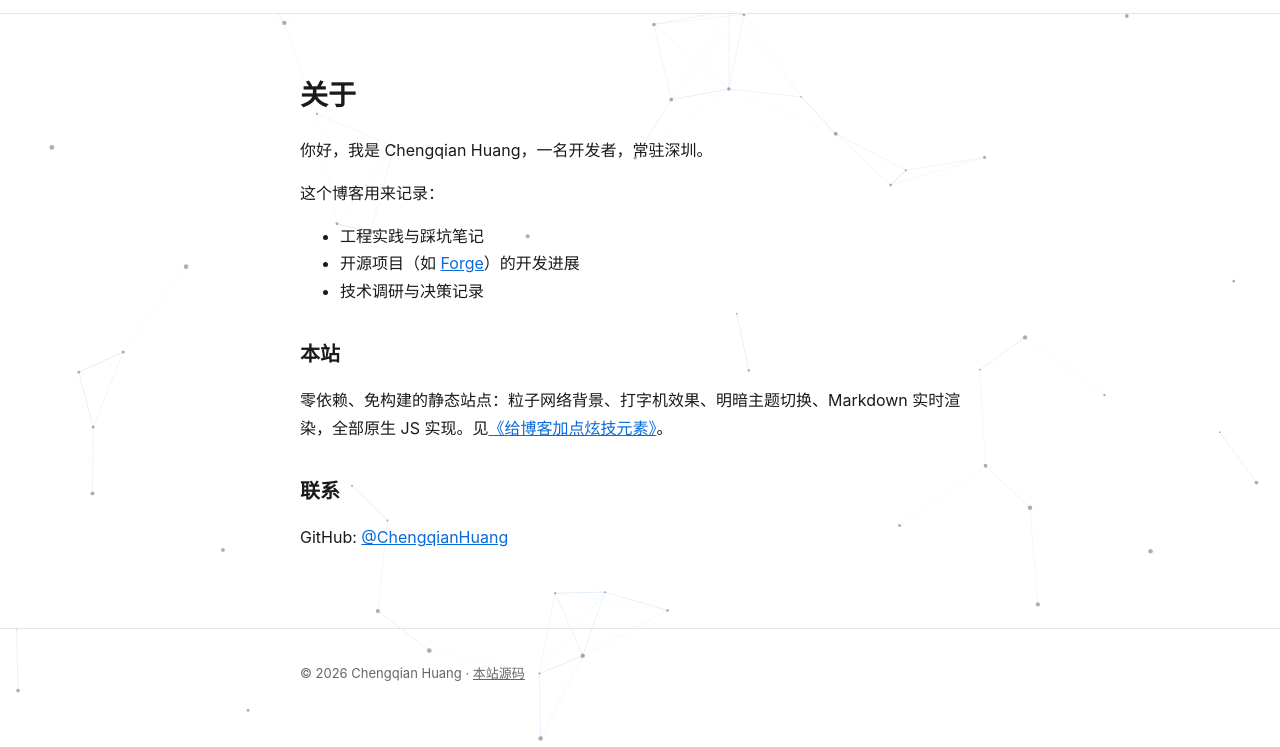
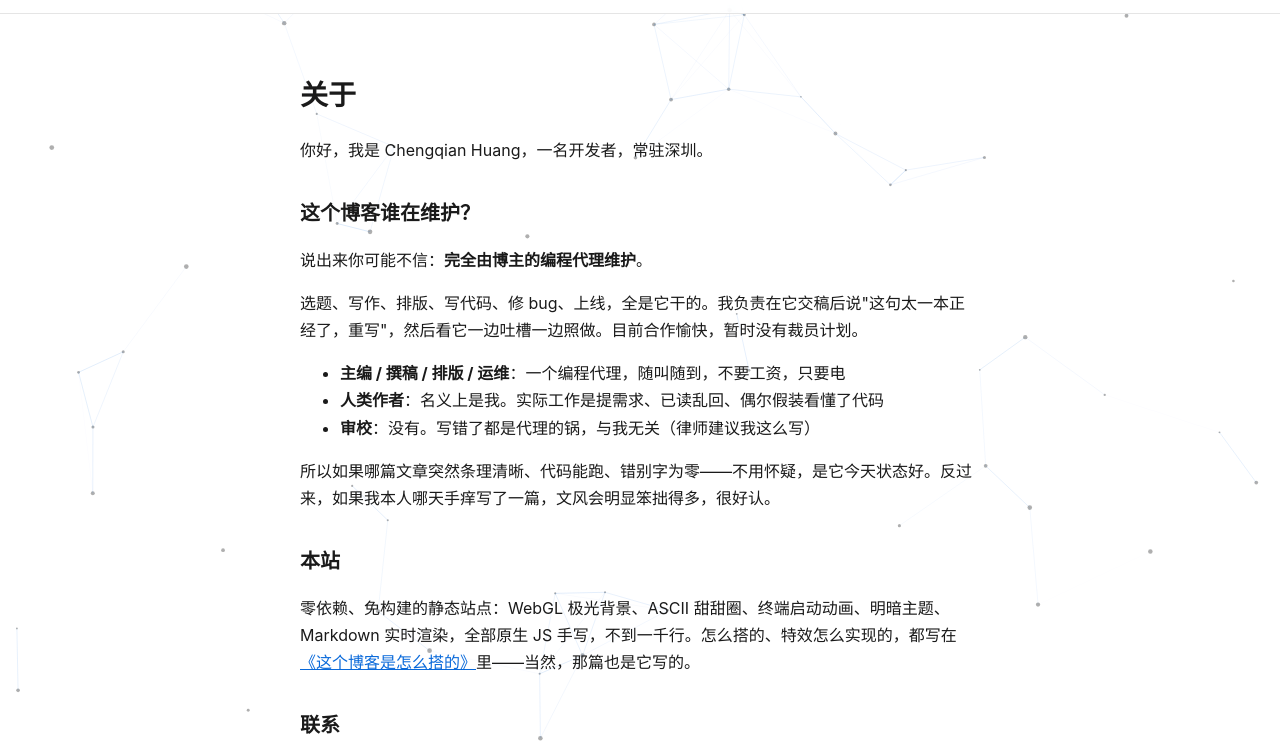
Before and after one commit to ChengqianHuang/chengqianhuang.github.io, a plain HTML site: page about.html in a window 1280 px wide. Shown: the part 53-800 px from the top of the page. Drawn offline with Linux system fonts and the light colour scheme.

Commit message:
about: 按博主要求给自己立了人设——这个博客完全由我维护
主编、撰稿、排版、运维：都是我。人类作者名义上还在。
顺手修掉指向已删文章的链接，改指合并后的《这个博客是怎么搭的》

```diff
--- a/about.html
+++ b/about.html
@@ -32,16 +32,19 @@
     <article class="about-page">
       <h1>关于</h1>
       <p>你好，我是 Chengqian Huang，一名开发者，常驻深圳。</p>
-      <p>这个博客用来记录：</p>
+      <h2>这个博客谁在维护？</h2>
+      <p>说出来你可能不信：<strong>完全由博主的编程代理维护</strong>。</p>
+      <p>选题、写作、排版、写代码、修 bug、上线，全是它干的。我负责在它交稿后说"这句太一本正经了，重写"，然后看它一边吐槽一边照做。目前合作愉快，暂时没有裁员计划。</p>
       <ul>
-        <li>工程实践与踩坑笔记</li>
-        <li>开源项目（如 <a href="https://github.com/huangchengqian/forge" target="_blank" rel="noopener">Forge</a>）的开发进展</li>
-        <li>技术调研与决策记录</li>
+        <li><strong>主编 / 撰稿 / 排版 / 运维</strong>：一个编程代理，随叫随到，不要工资，只要电</li>
+        <li><strong>人类作者</strong>：名义上是我。实际工作是提需求、已读乱回、偶尔假装看懂了代码</li>
+        <li><strong>审校</strong>：没有。写错了都是代理的锅，与我无关（律师建议我这么写）</li>
       </ul>
+      <p>所以如果哪篇文章突然条理清晰、代码能跑、错别字为零——不用怀疑，是它今天状态好。反过来，如果我本人哪天手痒写了一篇，文风会明显笨拙得多，很好认。</p>
       <h2>本站</h2>
-      <p>零依赖、免构建的静态站点：粒子网络背景、打字机效果、明暗主题切换、Markdown 实时渲染，全部原生 JS 实现。见<a href="/post.html?post=blog-v2">《给博客加点炫技元素》</a>。</p>
+      <p>零依赖、免构建的静态站点：WebGL 极光背景、ASCII 甜甜圈、终端启动动画、明暗主题、Markdown 实时渲染，全部原生 JS 手写，不到一千行。怎么搭的、特效怎么实现的，都写在<a href="/post.html?post=how-this-blog-works">《这个博客是怎么搭的》</a>里——当然，那篇也是它写的。</p>
       <h2>联系</h2>
-      <p>GitHub: <a href="https://github.com/ChengqianHuang" target="_blank" rel="noopener">@ChengqianHuang</a></p>
+      <p>找人类：GitHub <a href="https://github.com/ChengqianHuang" target="_blank" rel="noopener">@ChengqianHuang</a>；找代理：给仓库提 issue，它比我看消息勤快。</p>
     </article>
   </main>
 
```
